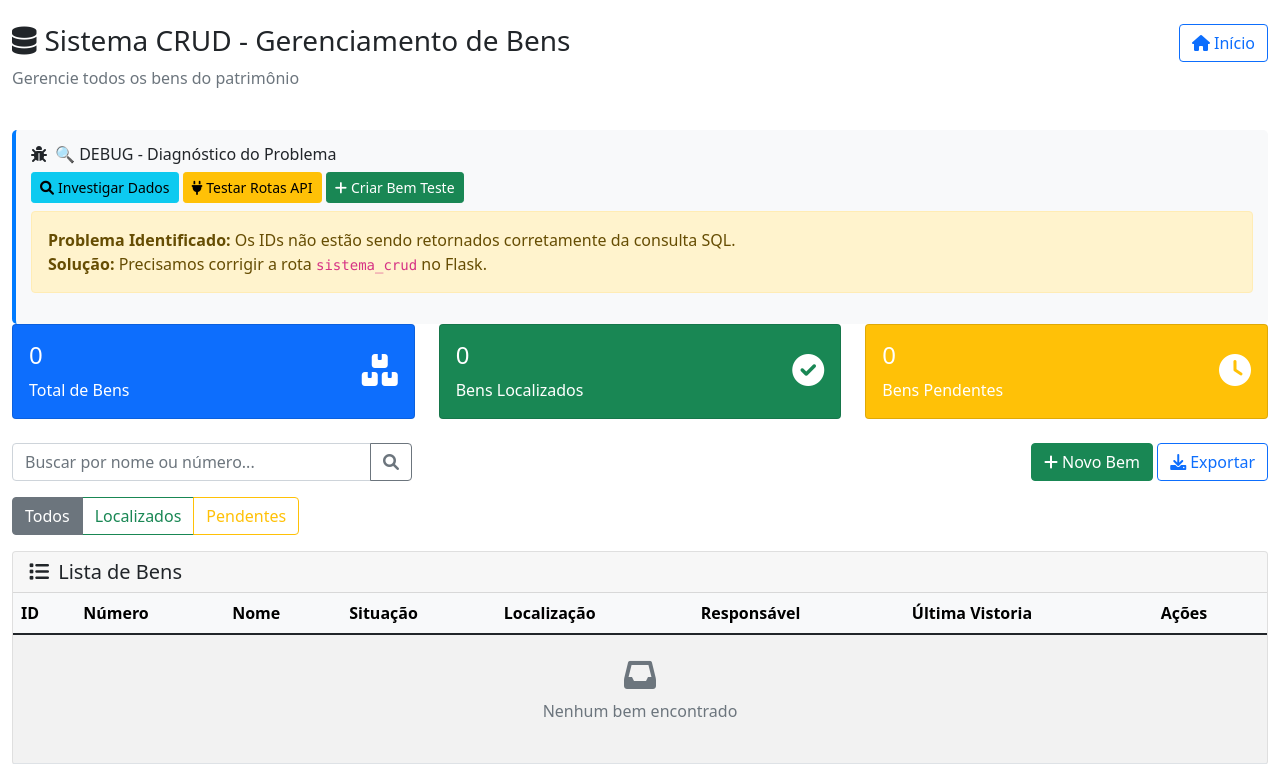
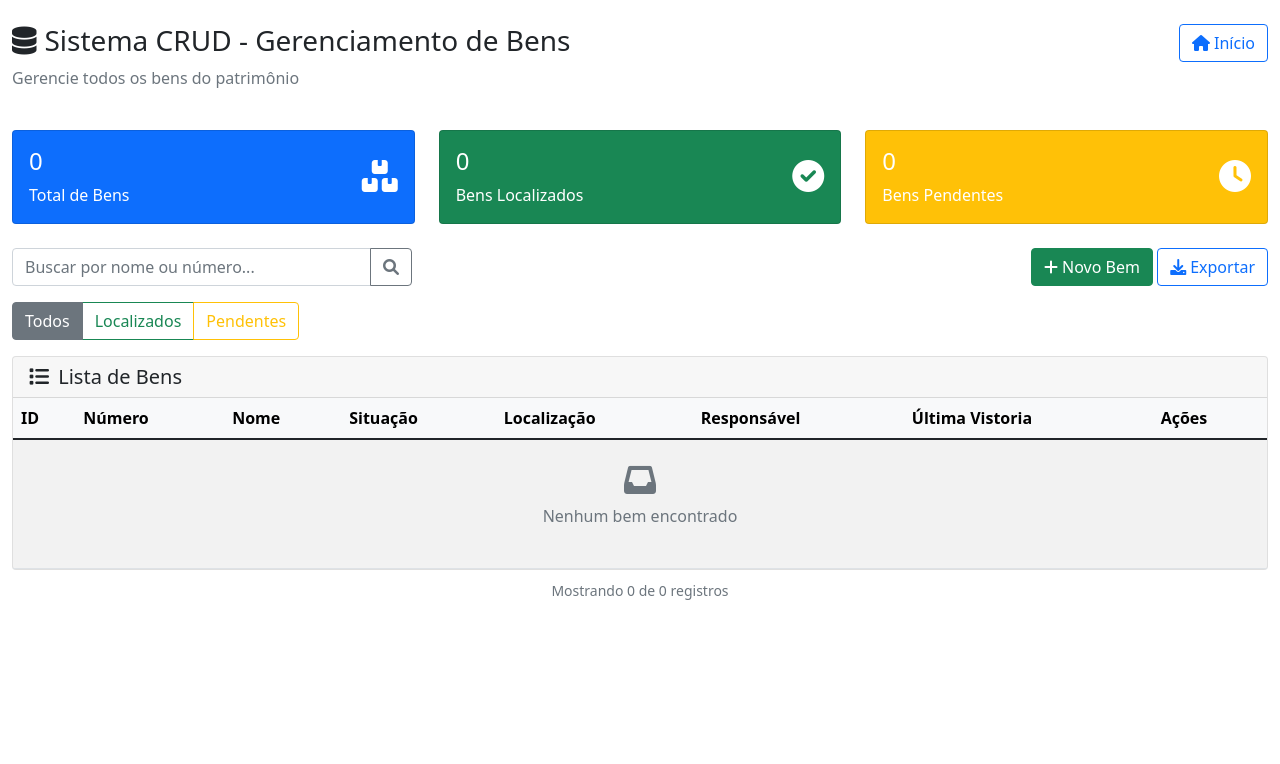
Before and after one commit to Palton-s/controle_estoque_db, a Flask app: page /sistema-crud in a window 1280 px wide. Shown: the top 764 px of the page. After the commit the page ends 600 px from the top, so only its background shows below. Run offline with Flask 3, Linux system fonts and the light colour scheme; data that the repository does not hold is empty.

Commit message:
Atualização 003
CRUD esta funcionando

```diff
--- a/templates/sistema_crud.html
+++ b/templates/sistema_crud.html
@@ -63,28 +63,6 @@
             </div>
         </div>
 
-        <!-- DEBUG PANEL - TEMPORÁRIO -->
-        <div class="debug-panel">
-            <h6><i class="fas fa-bug me-2"></i>🔍 DEBUG - Diagnóstico do Problema</h6>
-            <div class="mb-2">
-                <button class="btn btn-sm btn-info" onclick="investigarDados()">
-                    <i class="fas fa-search me-1"></i>Investigar Dados
-                </button>
-                <button class="btn btn-sm btn-warning" onclick="testarRotasAPI()">
-                    <i class="fas fa-plug me-1"></i>Testar Rotas API
-                </button>
-                <button class="btn btn-sm btn-success" onclick="criarBemTeste()">
-                    <i class="fas fa-plus me-1"></i>Criar Bem Teste
-                </button>
-            </div>
-            <div id="debugInfo">
-                <div class="alert alert-warning">
-                    <strong>Problema Identificado:</strong> Os IDs não estão sendo retornados corretamente da consulta
-                    SQL.
-                    <br><strong>Solução:</strong> Precisamos corrigir a rota <code>sistema_crud</code> no Flask.
-                </div>
-            </div>
-        </div>
 
         <!-- Estatísticas -->
         <div class="row mb-4">
@@ -704,7 +682,7 @@
             }
         }
 
-        // FUNÇÕES DE EXCLUSÃO
+
         // FUNÇÕES DE EXCLUSÃO
         function confirmarExclusao(bemId, nomeBem) {
             console.log("🗑️ EXCLUIR BEM - ID:", bemId, "Nome:", nomeBem);
@@ -754,6 +732,59 @@
             console.log("✅ Sistema CRUD carregado com sucesso!");
             // investigarDados(); // Descomente se quiser debug automático
         });
+
+
+        // FUNÇÃO PARA PREENCHER MODAL DE VISUALIZAÇÃO
+        function preencherModalVisualizacao(bem) {
+            console.log("👀 Preenchendo modal de VISUALIZAÇÃO com:", bem);
+
+            if (!bem) {
+                alert("Dados do bem não recebidos");
+                return;
+            }
+
+            document.getElementById('modalBemTitle').textContent = `Visualizar Bem: ${bem.nome || 'Sem nome'}`;
+            document.getElementById('bemId').value = bem.id || '';
+            document.getElementById('bemNumero').value = bem.numero || '';
+            document.getElementById('numeroDisplay').value = bem.numero || '';
+            document.getElementById('nome').value = bem.nome || '';
+            document.getElementById('situacao').value = bem.situacao || 'Pendente';
+            document.getElementById('localizacao').value = bem.localizacao || '';
+            document.getElementById('responsavel').value = bem.responsavel || '';
+            document.getElementById('auditor').value = bem.auditor || '';
+
+            // Datas
+            if (bem.data_ultima_vistoria) {
+                const dataUltima = bem.data_ultima_vistoria.split('T')[0];
+                document.getElementById('data_ultima_vistoria').value = dataUltima;
+            } else {
+                document.getElementById('data_ultima_vistoria').value = '';
+            }
+
+            if (bem.data_vistoria_atual) {
+                const dataAtual = bem.data_vistoria_atual.split('T')[0];
+                document.getElementById('data_vistoria_atual').value = dataAtual;
+            } else {
+                document.getElementById('data_vistoria_atual').value = '';
+            }
+
+            // Observações (se o campo existir)
+            const campoObservacoes = document.getElementById('observacoes');
+            if (campoObservacoes) {
+                campoObservacoes.value = bem.observacoes || '';
+            }
+
+            // Desabilitar campos para visualização
+            const inputs = document.querySelectorAll('#formBem input, #formBem select, #formBem textarea');
+            inputs.forEach(input => input.disabled = true);
+            document.getElementById('btnSalvar').style.display = 'none';
+
+            const modal = new bootstrap.Modal(document.getElementById('modalBem'));
+            modal.show();
+        }
+
+
+
     </script>
 </body>
 
```
